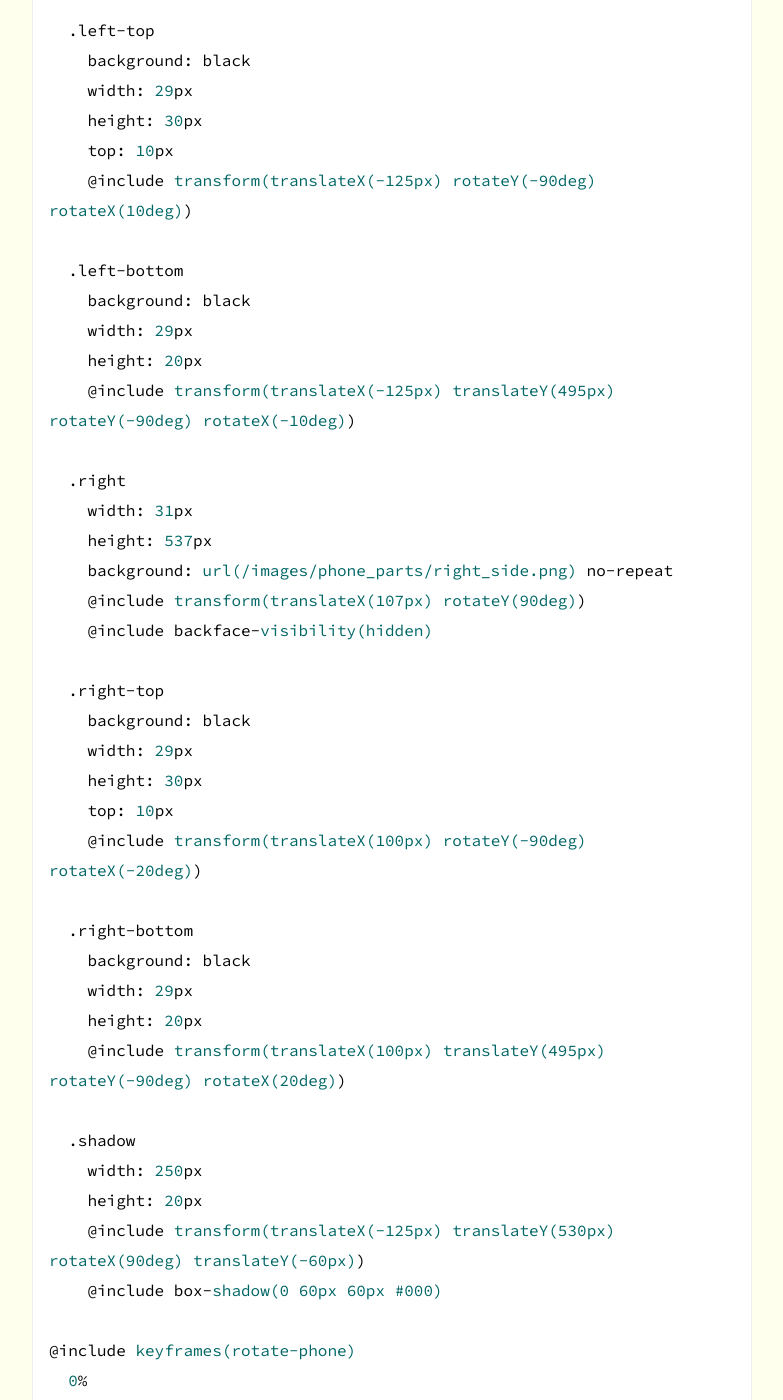
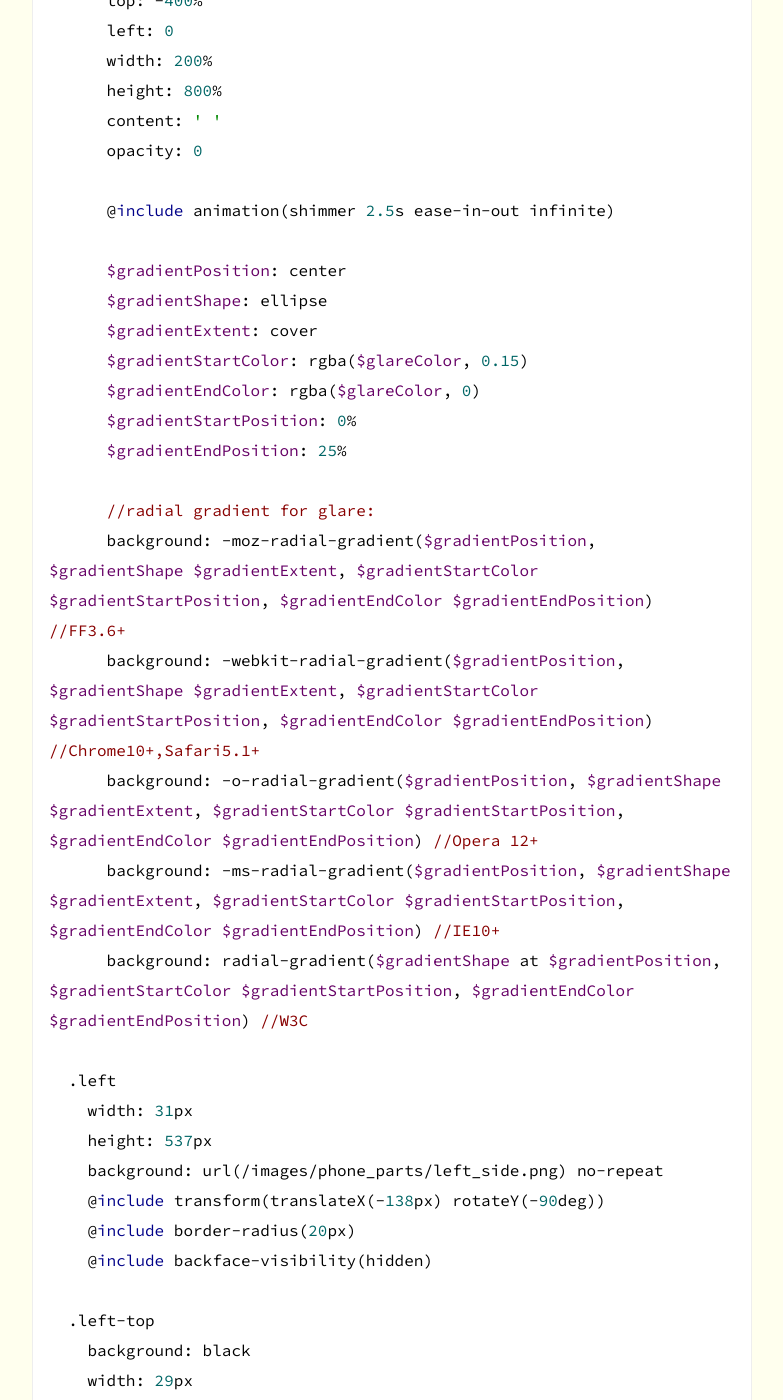
Before and after one commit to donovanh/donovanh.github.com, a Jekyll site: the page built from phone.html, in a window 1280 px wide and 1400 px high, scrolled down 2545 px. Shown: the whole window, without its empty margins (248-1031 px from the left). Built offline with Jekyll 4.4.1, drawn with Linux system fonts in a browser that asks for light colours; nearby versions of some CDN libraries; some of the changed text lies outside the part shown.

Commit message:
Added shimmer/glare

```diff
--- a/phone.html
+++ b/phone.html
@@ -36,7 +36,10 @@ HTML:
 
 SASS:
 
-<pre><code>.phone-container
+<pre><code>$glare: 0.4
+$glareColor: #fff
+
+.phone-container
   margin: 100px auto
   width: 251px
   height: 537px
@@ -63,6 +66,34 @@ SASS:
     height: 537px
     background: url(/images/phone_parts/back.png) no-repeat
     @include transform(translateX(-125px) rotateY(180deg) translateZ(13px))
+
+  .front,
+  .back
+    &:after
+      position: absolute
+      top: -400%
+      left: 0
+      width: 200%
+      height: 800%
+      content: ' '
+      opacity: 0
+
+      @include animation(shimmer 2.5s ease-in-out infinite)
+
+      $gradientPosition: center
+      $gradientShape: ellipse
+      $gradientExtent: cover
+      $gradientStartColor: rgba($glareColor, 0.15)
+      $gradientEndColor: rgba($glareColor, 0)
+      $gradientStartPosition: 0%
+      $gradientEndPosition: 25%
+
+      //radial gradient for glare:
+      background: -moz-radial-gradient($gradientPosition, $gradientShape $gradientExtent, $gradientStartColor $gradientStartPosition, $gradientEndColor $gradientEndPosition) //FF3.6+
+      background: -webkit-radial-gradient($gradientPosition, $gradientShape $gradientExtent, $gradientStartColor $gradientStartPosition, $gradientEndColor $gradientEndPosition) //Chrome10+,Safari5.1+
+      background: -o-radial-gradient($gradientPosition, $gradientShape $gradientExtent, $gradientStartColor $gradientStartPosition, $gradientEndColor $gradientEndPosition) //Opera 12+
+      background: -ms-radial-gradient($gradientPosition, $gradientShape $gradientExtent, $gradientStartColor $gradientStartPosition, $gradientEndColor $gradientEndPosition) //IE10+
+      background: radial-gradient($gradientShape at $gradientPosition, $gradientStartColor $gradientStartPosition, $gradientEndColor $gradientEndPosition) //W3C
 
   .left
     width: 31px
@@ -116,4 +147,12 @@ SASS:
     @include rotateY(0)
   100%
     @include rotateY(360deg)
+
+@include keyframes(shimmer)
+  45%
+    transform: translateX(-100%)
+    opacity: $glare
+  55%
+    transform: translateX(100%)
+    opacity: 0
 </code></pre>
```
Also changed, not shown: stylesheets/sass/iphone.sass (+49 -10 lines).
